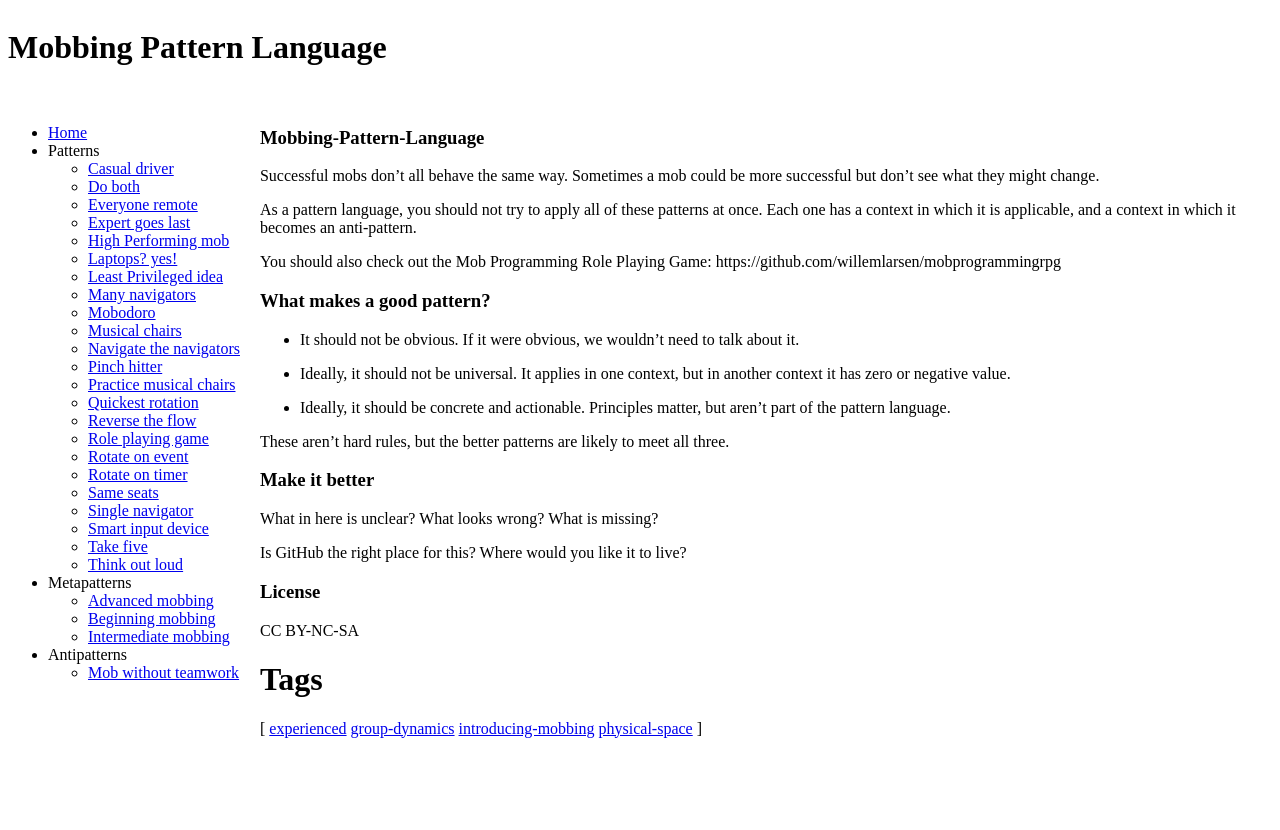
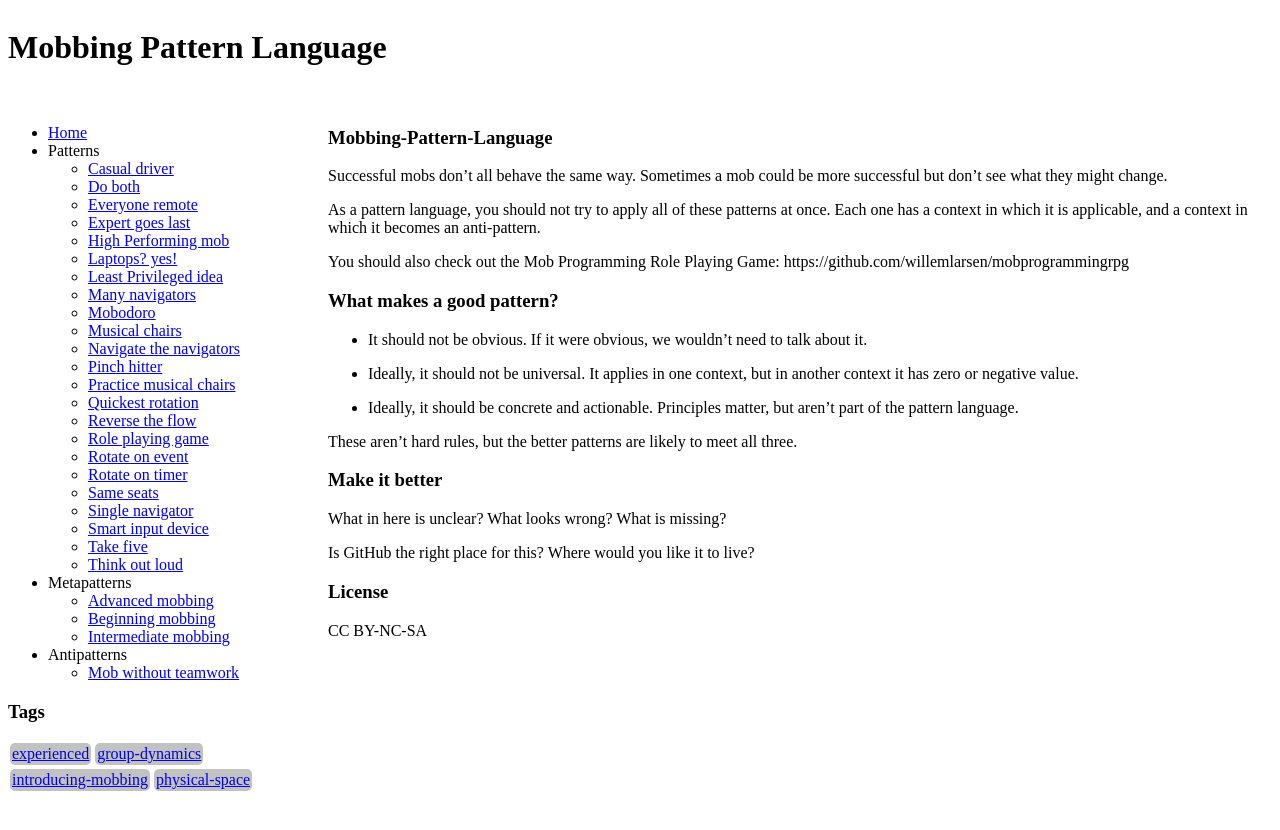
Before and after one commit to JayBazuzi/Mobbing-Pattern-Language, a Jekyll site: the page built from README.md, in a window 1280 px wide. Shown: the top 830 px of the page. Built offline with Jekyll 4.4.1, drawn with Linux system fonts in a browser that asks for light colours; our own code applies the rules of GitHub Pages for plain Markdown files.

Commit message:
Move tag list to navigation menu; improve tag list styles

```diff
--- a/_includes/_navigation.html
+++ b/_includes/_navigation.html
@@ -5,4 +5,9 @@
     <li class='navigation__collection'>{% include _navigation-for-collection.html collection='metapatterns' %}</li>
     <li class='navigation__collection'>{% include _navigation-for-collection.html collection='antipatterns' %}</li>
   </ul>
+
+  <div>
+    <h3>Tags</h3>
+    {% include _tags.html %}
+  </div>
 </div>
--- /dev/null
+++ b/_includes/_tag-list.html
@@ -0,0 +1,9 @@
+<div class='tag-list'>
+  {% for tag in include.tags %}
+    {% if tag != '' %}
+      <div class='tag-list__tag'>
+        <a href='{{ '/tags.html#' | append:tag | relative_url }}'>{{ tag }}</a>
+      </div>
+    {% endif %}
+  {% endfor %}
+</div>
--- a/_includes/_tags.html
+++ b/_includes/_tags.html
@@ -3,10 +3,6 @@
   {% assign ttags = item.tags | join:'|' | append:'|' %}
   {% assign rawtags = rawtags | append:ttags %}
 {% endfor %}
-{% assign rawtags = rawtags | split:'|' | sort | uniq %}
 
-<span>[
-  {% for tag in rawtags %}
-    <a href='{{ '/tags.html#' | append:tag | relative_url }}'>{{ tag }}</a>
-  {% endfor %}
-]</span>
+{% assign tags = rawtags | split:'|' | sort | uniq %}
+{% include _tag-list.html tags=tags%}
--- a/_layouts/default.html
+++ b/_layouts/default.html
@@ -16,9 +16,7 @@
         <h1 class='content__title'>{{ page.collection | capitalize }}: {{page.title }}</h1>
       {% endif %}
 
-      <div class='tag-list'>
-        {{ page.tags }}
-      </div>
+      {% include _tag-list.html tags=page.tags %}
 
       {{ content }}
     </div>
--- a/assets/css/styles.scss
+++ b/assets/css/styles.scss
@@ -3,7 +3,7 @@
 
 .main {
   display: grid;
-  grid-template-columns: auto 1fr;
+  grid-template-columns: 300px 1fr;
   grid-template-rows: auto 1fr;
   grid-template-areas:
     'header     header'
@@ -38,3 +38,16 @@
     display: none;
   }
 }
+
+.tag-list {
+  display: flex;
+  flex-wrap: wrap;
+  width: auto;
+
+  &__tag {
+    border-radius: 5px;
+    padding: 2px;
+    background-color: #66666666;
+    margin: 2px;
+  }
+}
```
Also changed, not shown: index.html (deleted, +0 -9 lines).
